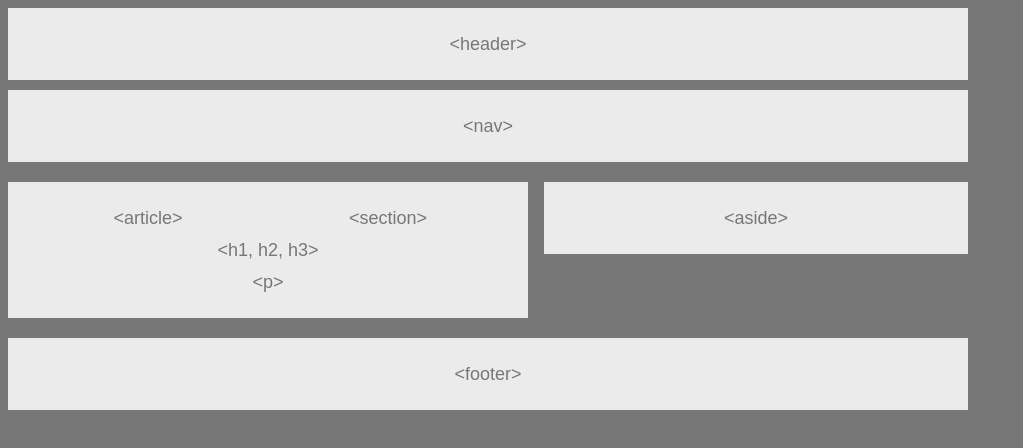
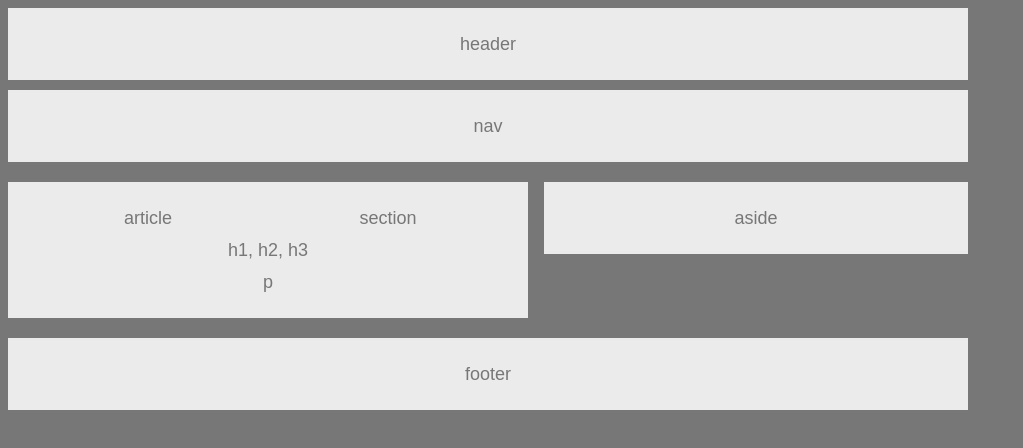
Before and after one commit to malorielara/HW-Wireframe, a plain HTML site: page index.html in a window 1280 px wide. Shown: the whole page, without its empty margins (0-1023 px from the left). Drawn offline with Linux system fonts and the light colour scheme.

Commit message:
took away <'words'>

```diff
--- a/index.html
+++ b/index.html
@@ -10,30 +10,32 @@
 <body>
 
     <header>
-      &lt;header&gt;
+        header
     </header>
 
     <section id="nav">
-      &lt;nav&gt;
+        nav
     </section>
 
     <section id="left">
-      &lt;section&gt;
+        section
     <div id="left-2">
-      &lt;article&gt;
+        article
     </div>
      <aside>
-        &lt;h1, h2, h3&gt;
+        h1, h2, h3
       </aside>
-      &lt;p&gt;
+      <aside>
+        p
+      </aside>
     </section>
 
     <section id="right">
-       &lt;aside&gt;
+        aside
     </section>
 
     <footer>
-      &lt;footer&gt;
+        footer
     </footer>
 
   </body>
```
